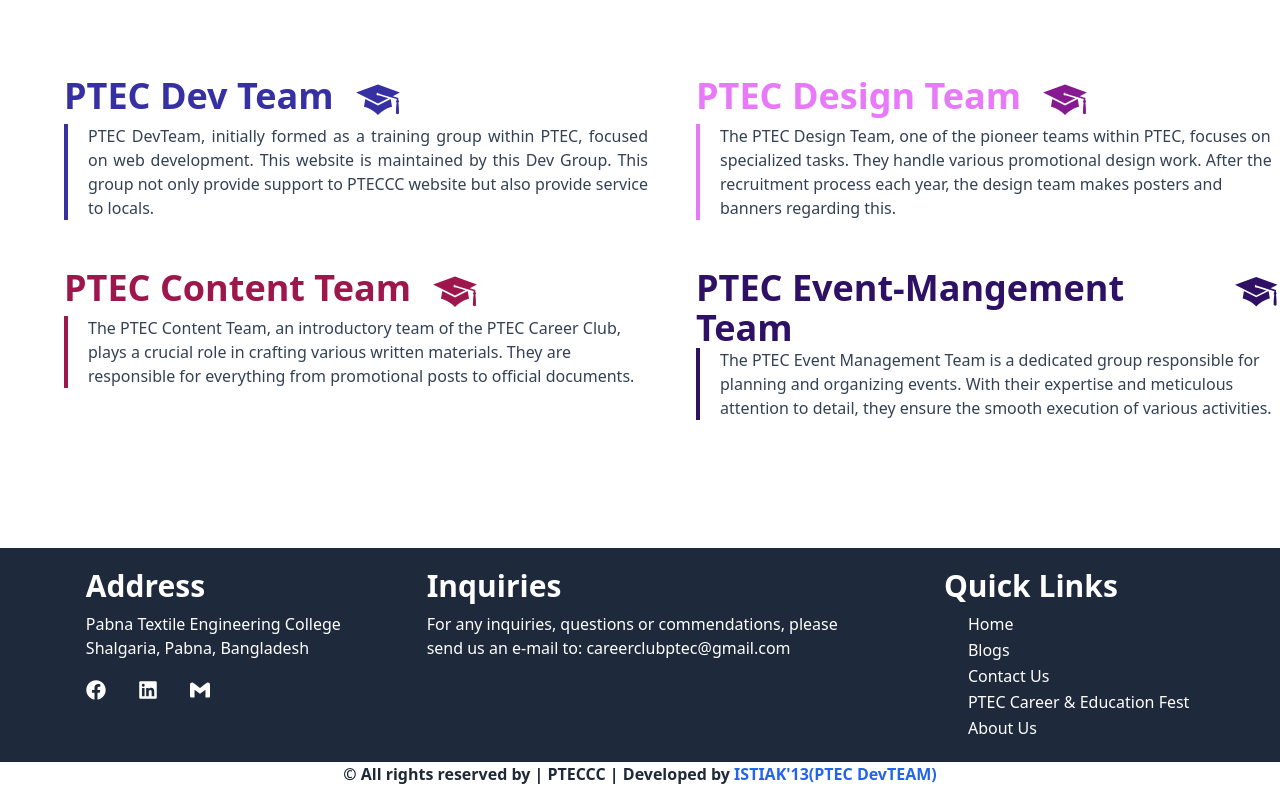
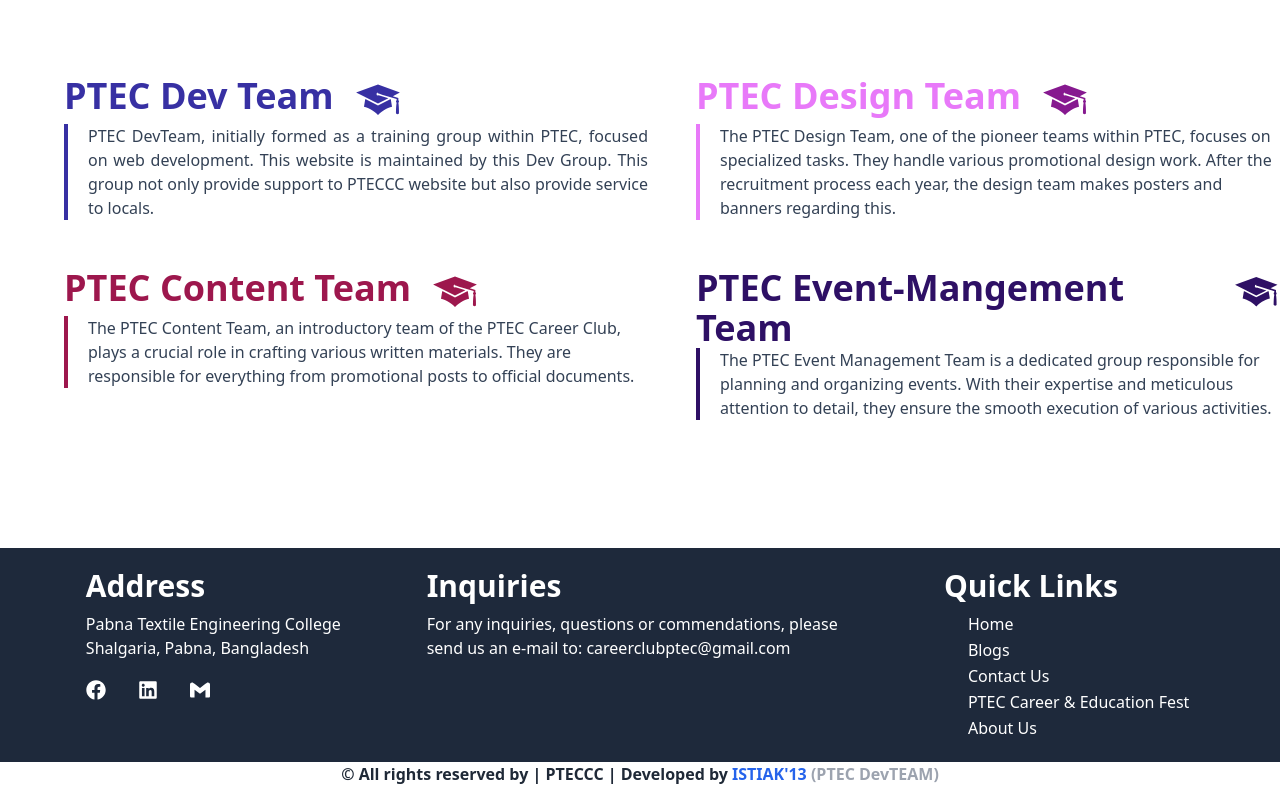
Before and after one commit to Juniorashraf02/pteccc, a Next.js app: page /aboutus in a window 1280 px wide. Shown: the part 1978-2764 px from the top of the page. Built offline with nearby package versions, Linux system fonts and the light colour scheme.

Commit message:
footer color changed

```diff
--- a/src/components/Footer/Footer.tsx
+++ b/src/components/Footer/Footer.tsx
@@ -71,7 +71,7 @@ const Footer = () => {
           <Link
           href="/devTeam"
           className="text-blue-600">
-          ISTIAK&apos;13(PTEC DevTEAM)
+          ISTIAK&apos;13 <span className="text-gray-400">(PTEC DevTEAM)</span>
           </Link>
         </p>
       </div>
```
